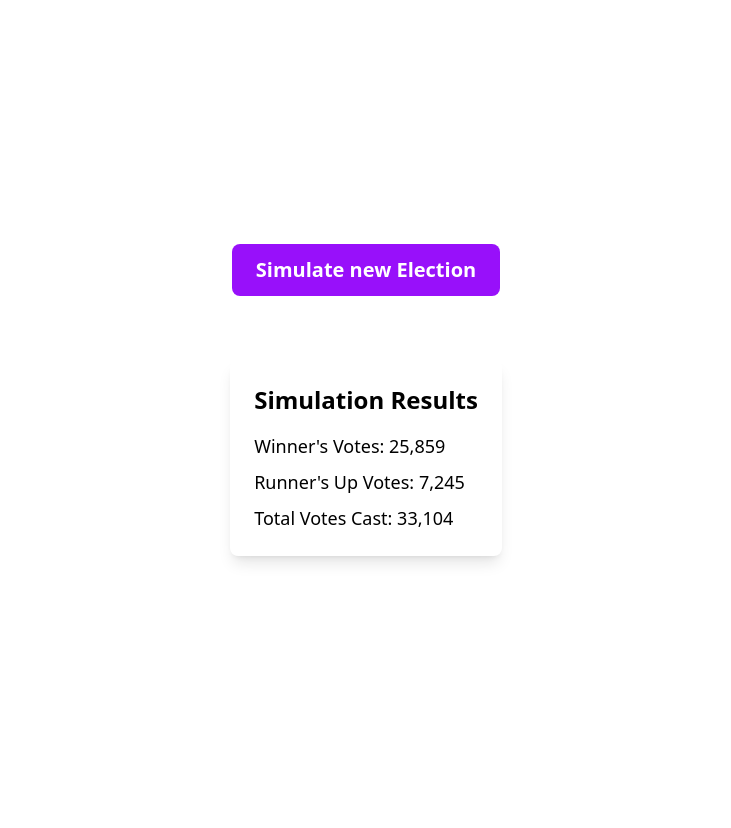
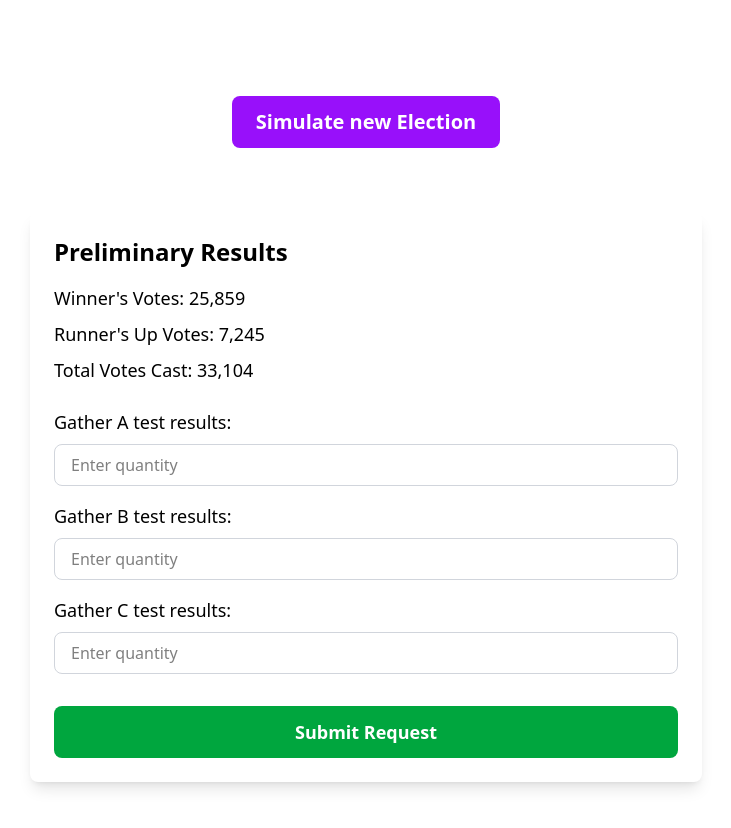
Before and after one commit to dsernst/simulate-corrupted-election, a Next.js app: page / in a window 1280 px wide. Both pictures are taken after a click on the button "Simulate new Election". Shown: the top 828 px of the page, without its empty margins (274-1005 px from the left). Before the commit the page ends 800 px from the top, so only its background shows below. Built offline with nearby package versions, Linux system fonts and the light colour scheme.

Commit message:
Add ability to gather A, B, and C test results

```diff
--- a/app/page.tsx
+++ b/app/page.tsx
@@ -8,6 +8,11 @@ export default function Home() {
     winnerVotes: 0,
     runnerUpVotes: 0,
     totalVotes: 0,
+  })
+  const [testResults, setTestResults] = useState({
+    gatherA: '',
+    gatherB: '',
+    gatherC: '',
   })
 
   const handleSimulate = () => {
@@ -24,6 +29,19 @@ export default function Home() {
     setShowSimulation(true)
   }
 
+  const handleTestResultChange = (field: string, value: string) => {
+    setTestResults((prev) => ({
+      ...prev,
+      [field]: value,
+    }))
+  }
+
+  const handleSubmit = () => {
+    // Here you can process the test results
+    console.log('Submitting test results:', testResults)
+    // TODO: Add your submission logic here
+  }
+
   return (
     <main className="flex min-h-screen flex-col items-center justify-center p-24 gap-8">
       <button
@@ -34,9 +52,9 @@ export default function Home() {
       </button>
 
       {showSimulation && (
-        <div className="mt-8 p-6 bg-white shadow-lg rounded-lg">
-          <h2 className="text-2xl font-bold mb-4">Simulation Results</h2>
-          <div className="space-y-2">
+        <div className="mt-8 p-6 bg-white shadow-lg rounded-lg w-full max-w-2xl">
+          <h2 className="text-2xl font-bold mb-4">Preliminary Results</h2>
+          <div className="space-y-2 mb-6">
             <p className="text-lg">
               Winner&apos;s Votes:{' '}
               {simulationResults.winnerVotes.toLocaleString()}
@@ -49,6 +67,66 @@ export default function Home() {
               Total Votes Cast: {simulationResults.totalVotes.toLocaleString()}
             </p>
           </div>
+
+          <div className="space-y-4 mt-6">
+            <div className="flex flex-col gap-2">
+              <label htmlFor="gatherA" className="text-lg font-medium">
+                Gather A test results:
+              </label>
+              <input
+                type="number"
+                id="gatherA"
+                value={testResults.gatherA}
+                onChange={(e) =>
+                  handleTestResultChange('gatherA', e.target.value)
+                }
+                className="px-4 py-2 border border-gray-300 rounded-lg focus:outline-none focus:ring-2 focus:ring-purple-500"
+                placeholder="Enter quantity"
+                min="0"
+              />
+            </div>
+
+            <div className="flex flex-col gap-2">
+              <label htmlFor="gatherB" className="text-lg font-medium">
+                Gather B test results:
+              </label>
+              <input
+                type="number"
+                id="gatherB"
+                value={testResults.gatherB}
+                onChange={(e) =>
+                  handleTestResultChange('gatherB', e.target.value)
+                }
+                className="px-4 py-2 border border-gray-300 rounded-lg focus:outline-none focus:ring-2 focus:ring-purple-500"
+                placeholder="Enter quantity"
+                min="0"
+              />
+            </div>
+
+            <div className="flex flex-col gap-2">
+              <label htmlFor="gatherC" className="text-lg font-medium">
+                Gather C test results:
+              </label>
+              <input
+                type="number"
+                id="gatherC"
+                value={testResults.gatherC}
+                onChange={(e) =>
+                  handleTestResultChange('gatherC', e.target.value)
+                }
+                className="px-4 py-2 border border-gray-300 rounded-lg focus:outline-none focus:ring-2 focus:ring-purple-500"
+                placeholder="Enter quantity"
+                min="0"
+              />
+            </div>
+
+            <button
+              onClick={handleSubmit}
+              className="mt-4 px-6 py-3 bg-green-600 text-white rounded-lg hover:bg-green-700 transition-colors text-lg font-semibold cursor-pointer w-full"
+            >
+              Submit Request
+            </button>
+          </div>
         </div>
       )}
     </main>
```
